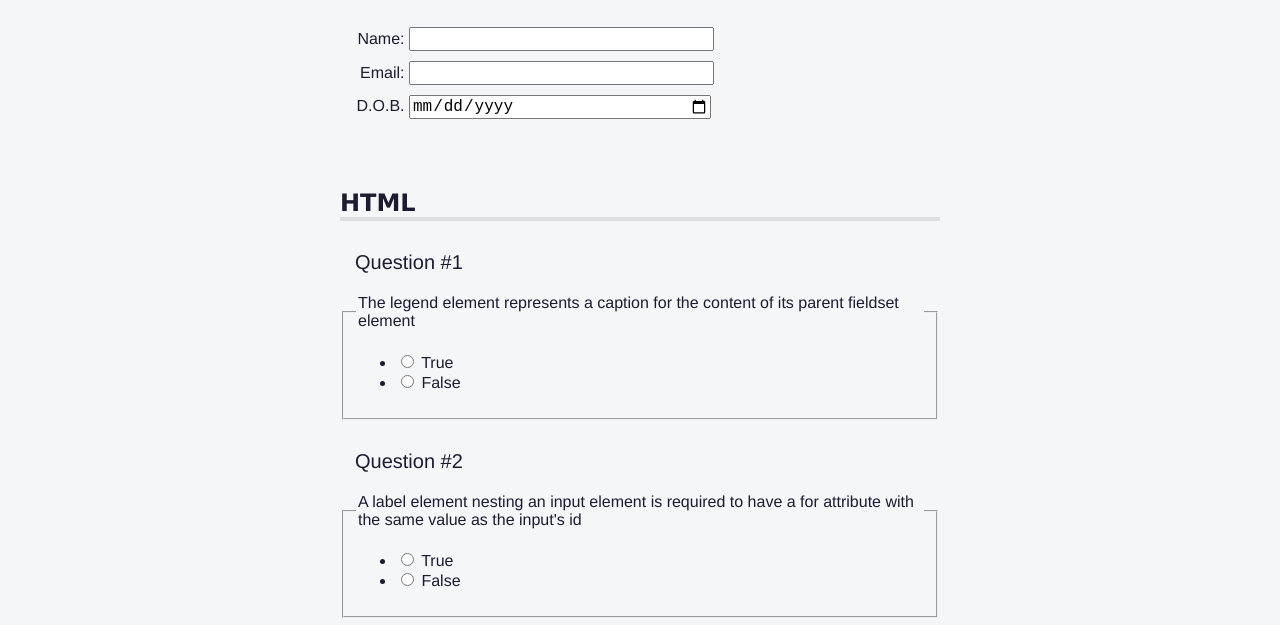
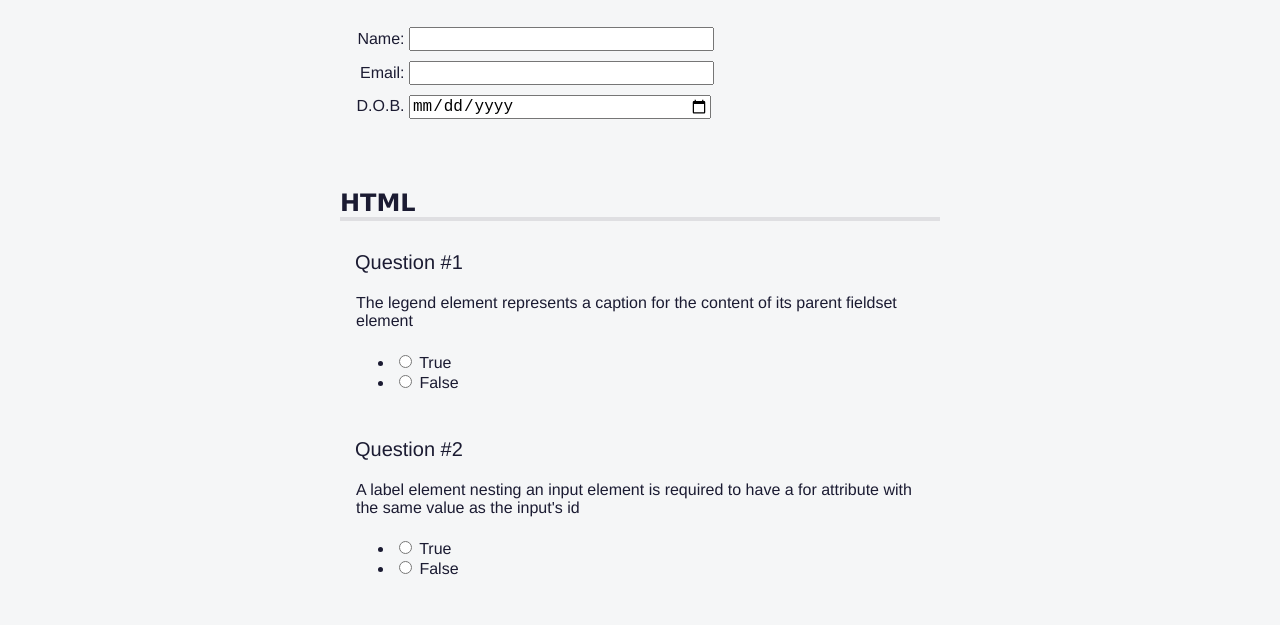
Before and after one commit to Tomoi96/Project-Quiz, a plain HTML site: page index.html in a window 1280 px wide. Shown: the part 145-770 px from the top of the page. Drawn offline with Linux system fonts and the light colour scheme.

Commit message:
fieldset (.question) border removed

```diff
--- a/resources/styles.css
+++ b/resources/styles.css
@@ -134,6 +134,11 @@ p::before {
     content: "Question #";
 }
 
+.question {
+  border: none;
+  padding-bottom: 0px;
+}
+
 .sr-only {
     position: absolute;
     width: 1px;
```
